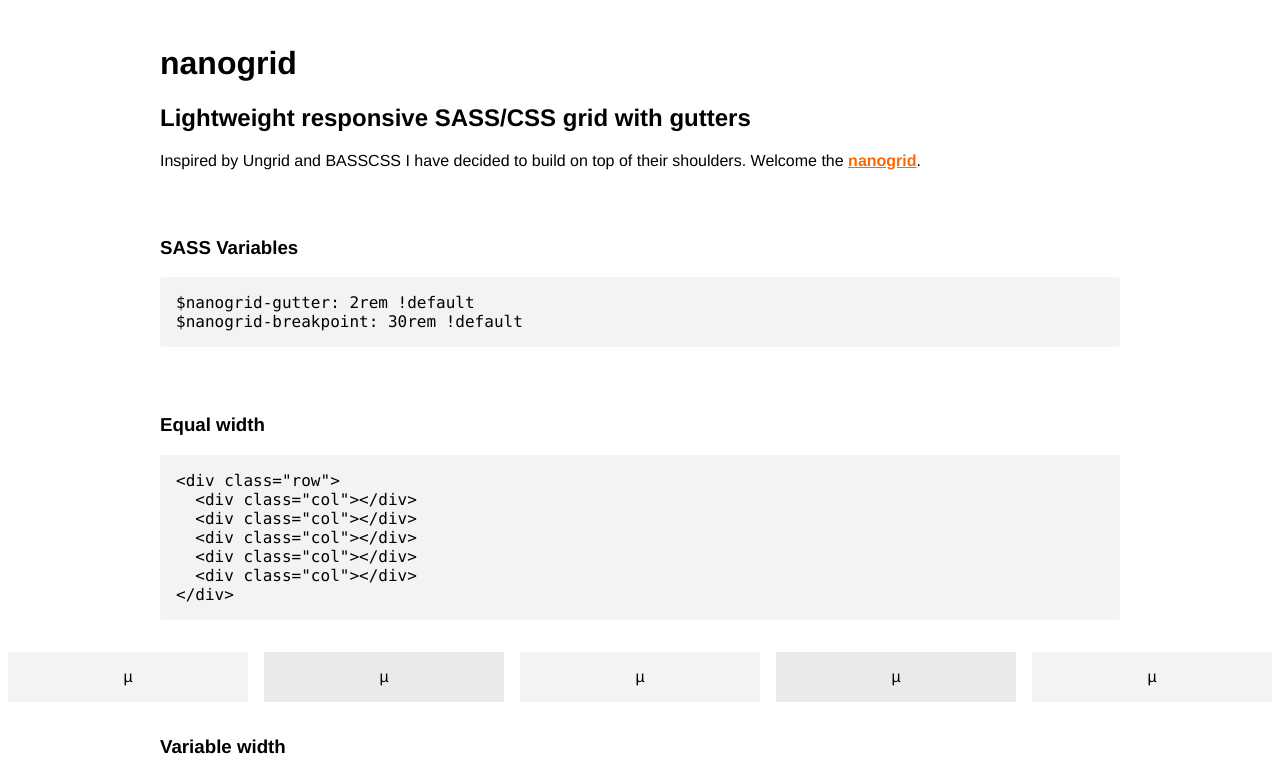
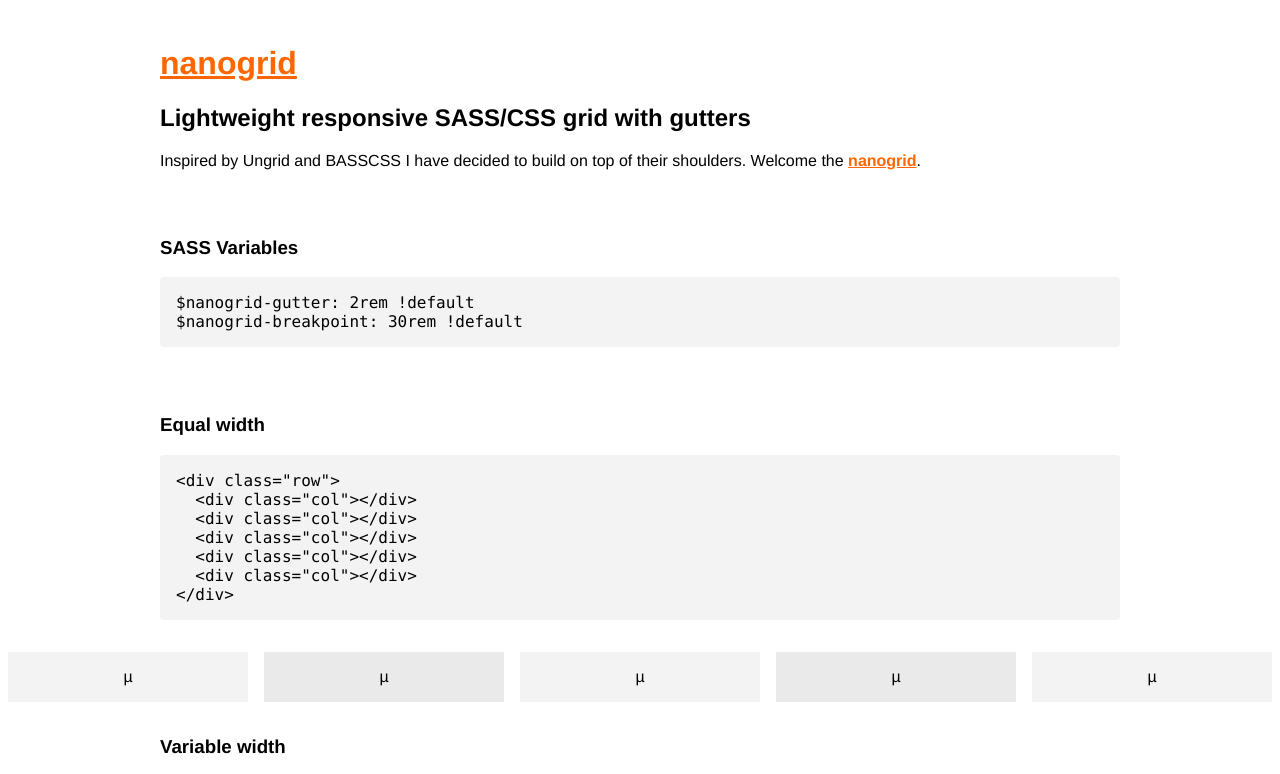
Before and after one commit to firedev/nanogrid, a website: page index.html in a window 1280 px wide. Shown: the top 774 px of the page. Drawn offline with Linux system fonts and the light colour scheme.

Commit message:
index.html typo

```diff
--- a/index.html
+++ b/index.html
@@ -42,10 +42,10 @@
 
 <body>
   <div class="container">
-    <h1>nanogrid</h1>
+    <h1><a href="http://github.com/firedev/nanogrid">nanogrid</a></h1>
     <h2>Lightweight responsive SASS/CSS grid with gutters</h2>
     <p>Inspired by Ungrid and BASSCSS I have decided to build on top of their shoulders.
-      Welcome the <a href="github.com/firedev/nanogrid">nanogrid</a>.</p>
+      Welcome the <a href="http://github.com/firedev/nanogrid">nanogrid</a>.</p>
   </div>
   <div class="container">
     <h3>SASS Variables</h3>
@@ -142,5 +142,4 @@
     </center>
   </div>
 </body>
-
 </html>
```
Also changed, not shown: nanogrid.png.
